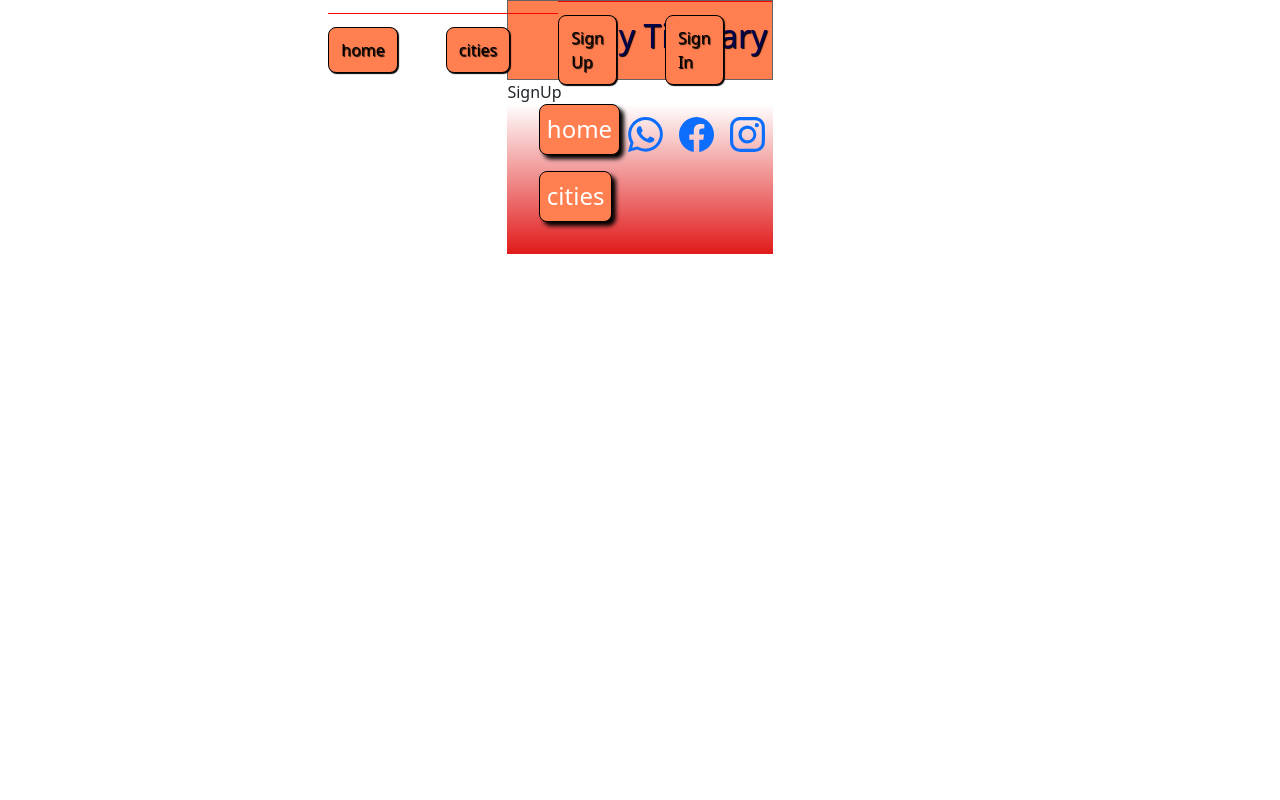
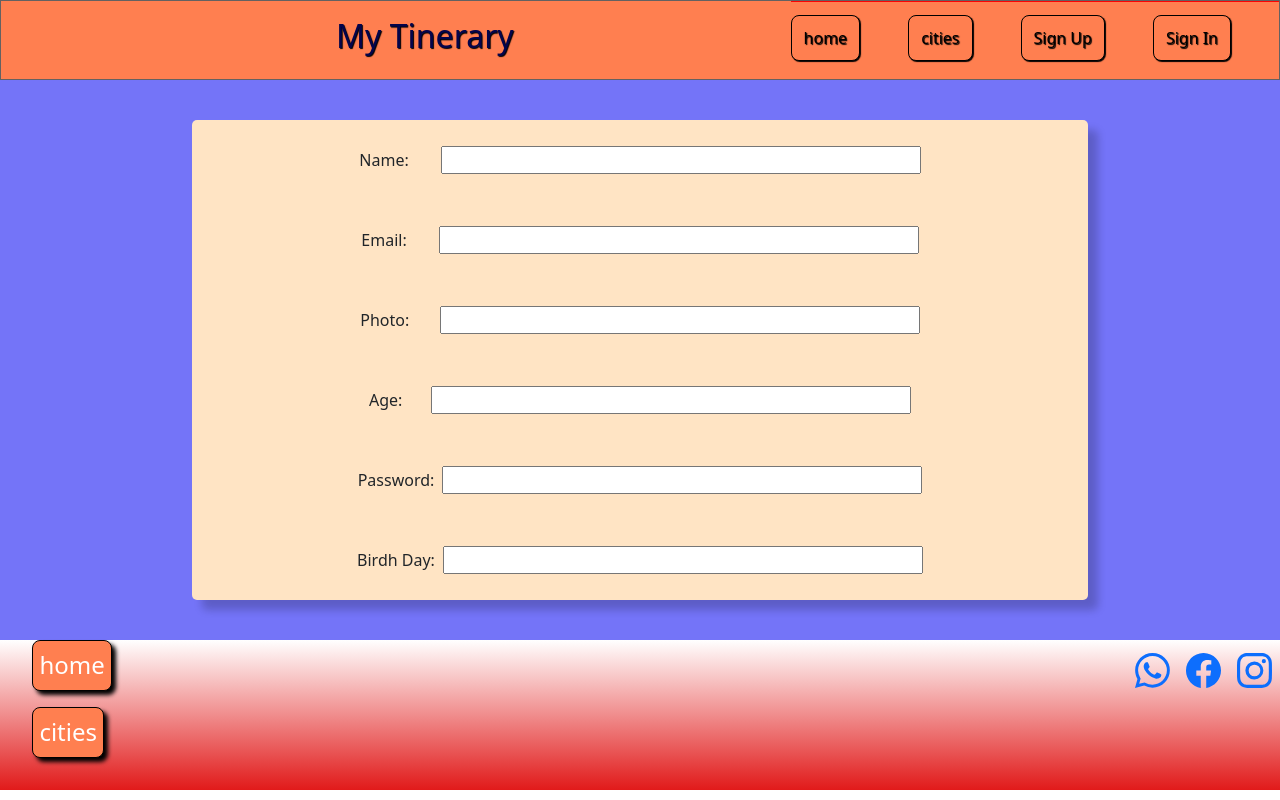
Before and after one commit to marguigle/mytinerary-front, a React (Vite) app: page /signup in a window 1280 px wide. Built offline with nearby package versions, Linux system fonts and the light colour scheme.

Commit message:
se crea formulario sign up

```diff
--- a/src/pages/SignUp.jsx
+++ b/src/pages/SignUp.jsx
@@ -1,5 +1,46 @@
+import "./signUp.css";
+
 const SignUp = () => {
-  return <div>SignUp</div>;
+  return (
+    <div className="form-container">
+      <form className="formulary">
+        <label className=" m-3">
+          {" "}
+          Name:
+          <input type="text" className="input" />
+        </label>
+
+        <label className="m-3">
+          {" "}
+          Email:
+          <input type="text" className="input" />
+        </label>
+
+        <label className="m-3">
+          {" "}
+          Photo:
+          <input type="text" className="input photo" />
+        </label>
+        <label className="m-3">
+          {" "}
+          Age:
+          <input type="text" className="input age" />
+        </label>
+
+        <label className="m-3">
+          {" "}
+          Password:
+          <input type="text" className="input password" />
+        </label>
+
+        <label className="m-3">
+          {" "}
+          Birdh Day:
+          <input type="text" className="input birdh-day" />
+        </label>
+      </form>
+    </div>
+  );
 };
 
 export default SignUp;
--- /dev/null
+++ b/src/pages/signUp.css
@@ -0,0 +1,38 @@
+.form-container {
+  min-width: 100vw;
+  min-height: 70vh;
+  background-color: rgb(116, 116, 248);
+  display: flex;
+  justify-content: center;
+  align-items: center;
+}
+
+.formulary {
+  background-color: bisque;
+  border-radius: 5px;
+  max-width: 80vw;
+  min-width: 70vw;
+  min-height: 60vh;
+  display: flex;
+  flex-direction: column;
+  align-items: center;
+  justify-content: space-around;
+  box-shadow: 10px 10px 8px rgba(1, 0, 0, 0.2);
+}
+.input {
+  min-width: 60vh;
+  max-width: 90vw;
+  margin-left: 2rem;
+}
+.photo {
+  margin-left: 1.9rem;
+}
+.age {
+  margin-left: 1.8rem;
+}
+.password {
+  margin-left: 0.5rem;
+}
+.birdh-day {
+  margin-left: 0.5rem;
+}
```
